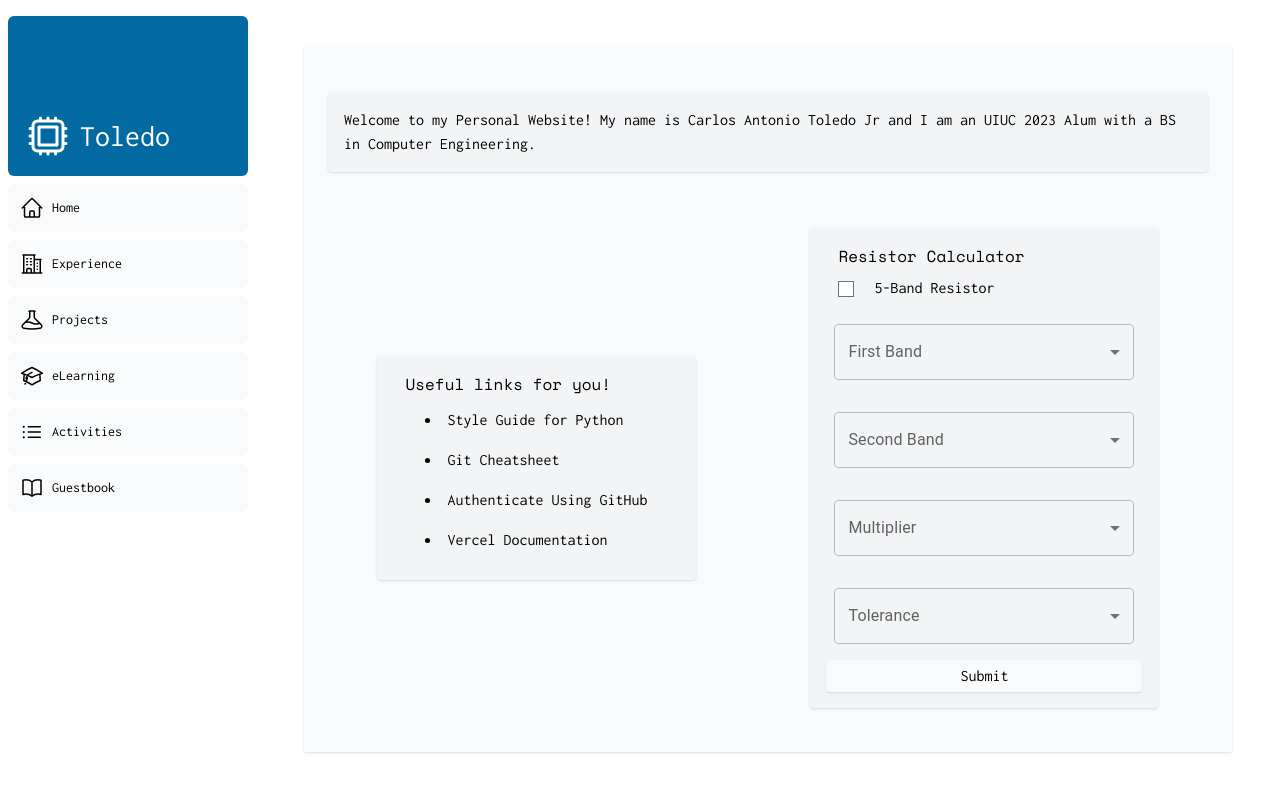
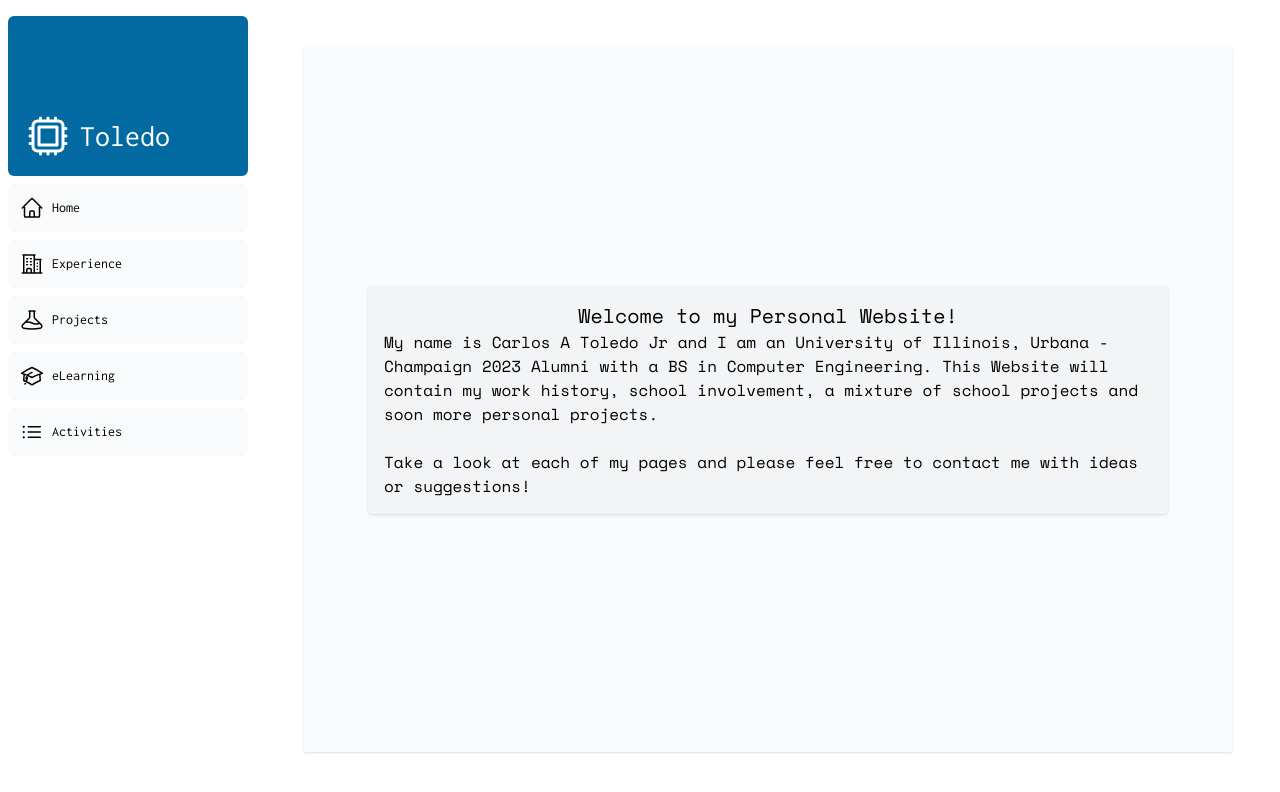
Before and after one commit to Toledo97/portfolio, a Next.js app: page / in a window 1280 px wide. Shown: the top 792 px of the page. Built offline with nearby package versions, Linux system fonts and the light colour scheme; a web font is replaced by a local one.

Commit message:
basic version

```diff
--- a/app/lib/actions.ts
+++ b/app/lib/actions.ts
@@ -5,6 +5,8 @@ import { sql } from '@vercel/postgres';
 import { revalidatePath } from 'next/cache';
 import { Signature } from "@/app/lib/definitions";
 import { redirect } from 'next/navigation';
+
+
 
 const FormSchema = z.object({
     user_id: z.string(),
--- a/app/page.tsx
+++ b/app/page.tsx
@@ -1,16 +1,20 @@
+
 import { Metadata } from 'next';
 import SideNav from '@/app/ui/dashboard/sidenav';
 import { LinkCard } from '@/app/ui/dashboard/my-cards';
-import { ResistorFrom } from '@/app/ui/dashboard/my-form';
+// import { AccordionExpandDefault } from '@/app/ui/dashboard/my-form';
+import { mono, inconsolata } from '@/app/ui/fonts';
+
+
 
 export const metadata: Metadata = {
   title: 'Landing Page',
 };
 
-export default function Page() {
+
+export default async function Page() {
   const linkTitle = "Useful links for you!";
   const formTitle = "Resistor Calculator"
-
 
   return (
     <main className="flex h-screen flex-col md:flex-row md:overflow-hidden">
@@ -19,17 +23,44 @@ export default function Page() {
         <SideNav />
       </div>
 
+      <div className="flex lg:p-12 p-6 w-full overflow-y-auto">
+        <div className="flex grow flex-wrap justify-center gap-4 bg-gray-50 shadow p-16 ">
 
-      <div className="flex lg:p-12 p-6 w-full">
-        <div className="flex flex-row grow flex-wrap justify-center gap-4 bg-gray-50 shadow p-6 ">
+
 
         <div className="m-auto overflow-clip shadow p-4 rounded bg-gray-100">
-        <div className="relative flex w-full flex-col">
-            Welcome to my Personal Website! My name is Carlos Antonio Toledo Jr and I am an UIUC 2023 Alum with a BS in Computer Engineering.
-        </div></div>
+              <h1 className={`${mono.className} text-xl text-center`}>Welcome to my Personal Website!</h1>
 
-        <LinkCard title={linkTitle} />
-        <ResistorFrom title={formTitle} />
+              <p className={`${mono.className}`}>
+                My name is Carlos A Toledo Jr and I am an University of Illinois, Urbana - Champaign 2023 Alumni with a BS in Computer Engineering. This Website will contain my work history, school involvement, a mixture of school projects and soon more personal projects.
+                <br />
+                <br />
+
+                Take a look at each of my pages and please feel free to contact me with ideas or suggestions!
+
+              </p>
+
+
+            </div>
+
+        {/* <Grid container rowSpacing={1} columnSpacing={{ xs: 1, sm: 2, md: 3 }}>
+          <Grid xs={12}>
+
+          </Grid>
+
+          <Grid xs={4}>
+            <LinkCard title={linkTitle} />
+          </Grid>
+        </Grid> */}
+
+
+
+
+
+
+
+
+        {/* <AccordionExpandDefault title={formTitle} /> */}
 
         </div>
       </div>
--- a/app/ui/dashboard/my-cards.tsx
+++ b/app/ui/dashboard/my-cards.tsx
@@ -19,7 +19,7 @@ import Modal from '@mui/material/Modal';
 
 const links = [
     { name: 'email', href: 'mailto:toledojr7@hotmail.com', icon: EnvelopeIcon },
-    { name: 'personal', href: '', icon: UserIcon },
+    // { name: 'personal', href: '', icon: UserIcon },
     { name: 'linkedIn', href: 'https://www.linkedin.com/in/carlos-a-toledo-jr-10a998156/', icon: LinkIcon },
 ]
 
--- a/app/ui/dashboard/my-form.tsx
+++ b/app/ui/dashboard/my-forms.tsx
@@ -8,6 +8,15 @@ import Select from '@mui/material/Select';
 import { FormProps } from "@/app/lib/definitions";
 import { mono, inconsolata } from '@/app/ui/fonts';
 import Brightness1Icon from '@mui/icons-material/Brightness1';
+
+import Accordion from '@mui/material/Accordion';
+import AccordionSummary from '@mui/material/AccordionSummary';
+import ExpandMoreIcon from '@mui/icons-material/ExpandMore';
+import Typography from '@mui/material/Typography';
+
+import emailjs from '@emailjs/browser';
+import { useRef } from 'react';
+
 
 const bands = [
     ["Black", 0], ["Brown", 1], ["Red", 2],
@@ -29,7 +38,27 @@ const tolerance = [
     ["Gold", "5%"], ["Silver", "10%"],
 ]
 
-export function ResistorFrom(props: FormProps){
+export function AccordionExpandDefault(props: FormProps) {
+    return (
+    <div>
+        <Accordion defaultExpanded>
+          <AccordionSummary
+            expandIcon={<ExpandMoreIcon />}
+            aria-controls="panel1-content"
+            id="panel1-header"
+          >
+            <Typography>{props.title}</Typography>
+          </AccordionSummary>
+
+            <ResistorFrom/>
+
+        </Accordion>
+    </div>
+  );
+}
+
+function ResistorFrom(){
+
     const [checked, setCheck] = React.useState(false);
     const [color1, setColor1] = React.useState('');
     const [color2, setColor2] = React.useState('');
@@ -44,8 +73,6 @@ export function ResistorFrom(props: FormProps){
 
     return(
         <div className="m-auto overflow-clip shadow rounded p-4 bg-gray-100">
-            <h1 className={`${mono.className} mx-3 mb-2`}>{props.title}</h1>
-
             <div className=" relative flex w-full flex-col">
                 <div className=" z-10 flex flex-col flex-wrap flex-wrap">
                     <form className="flex flex-col gap-2">
@@ -107,3 +134,33 @@ function DropDown (title:String, dataIn, color, setColor) {
         </div>
       );
 }
+
+
+
+export const ContactUs = () => {
+const form = useRef();
+
+const sendEmail = (e) => {
+e.preventDefault();
+// service_id, templte_id and public key will get from Emailjs website when you create account and add template service and email service
+emailjs.sendForm('YOUR_SERVICE_ID', 'YOUR_TEMPLATE_ID', form.current,
+'YOUR_PUBLIC_KEY')
+  .then((result) => {
+      console.log(result.text);
+  }, (error) => {
+      console.log(error.text);
+  });
+};
+
+return (
+<form ref={form} onSubmit={sendEmail}>
+  <label>Name</label>
+  <input type="text" name="user_name" />
+  <label>Email</label>
+  <input type="email" name="user_email" />
+  <label>Message</label>
+  <textarea name="message" />
+  <input type="submit" value="Send" />
+</form>
+);
+};
--- a/app/ui/dashboard/my-modal.tsx
+++ b/app/ui/dashboard/my-modal.tsx
@@ -23,19 +23,19 @@ export default function BasicModal () {
       <Box sx={style}>
         <Typography id="modal-modal-title" variant="h6" component="h2">
           <div className='text-center'>
-            <b>About Me! </b><hr></hr>
+            <b>Conact Me! </b><hr></hr>
           </div>
         </Typography>
         <Typography id="modal-modal-description" sx={{ mt: 2 }}>
-          <p className={"indent-5"}>
-            I am a first generation college graduate with a BS in Computer Engineering. I am of Mexican and Puerto Rican descent and I was born and raised in Elgin, Illinois.
-            Professionally, my interests align with Full Stack Development and even more so Backend Development. I enjoy a challenge with a meaningful impact, I want my work to help people.
-          </p>
-
-          <p className={"indent-5"}>
-            I initially was interested in computer hardware development in my studies, but my first internships quickly changed my mind and I now enjoy software development a lot more. My favorite course I have taken
-            was my Database Systems course where we made a web-application to display Youtube data from Kaggle.
-          </p>
+          <b>
+            Professional Email:
+          </b>
+          {' toledojr7@hotmail.com'}
+          <br></br>
+          <b>
+            Personal Email:
+          </b>
+          {' toledojr7@gmail.com'}
           </Typography>
         </Box>
     </div>
--- a/app/ui/dashboard/nav-links.tsx
+++ b/app/ui/dashboard/nav-links.tsx
@@ -21,7 +21,7 @@ const links = [
   { name: 'Projects', href: '/dashboard/projects', icon: BeakerIcon },
   { name: 'eLearning', href: '/dashboard/elearning', icon: AcademicCapIcon },
   { name: 'Activities', href: '/dashboard/activities', icon: ListBulletIcon },
-  { name: 'Guestbook', href: '/dashboard/guestbook', icon: BookOpenIcon }
+  // { name: 'Guestbook', href: '/dashboard/guestbook', icon: BookOpenIcon }
 ];
 
 export default function NavLinks() {
--- a/package.json
+++ b/package.json
@@ -10,12 +10,15 @@
     "lint": "next lint"
   },
   "dependencies": {
+    "@emailjs/browser": "^4.3.3",
     "@emotion/react": "^11.11.4",
     "@emotion/styled": "^11.11.0",
     "@heroicons/react": "^2.0.18",
     "@material-tailwind/react": "^2.1.8",
     "@mui/icons-material": "^5.15.13",
     "@mui/material": "^5.15.13",
+    "@mui/x-data-grid": "^6.19.6",
+    "@sendgrid/mail": "^8.1.1",
     "@tailwindcss/forms": "^0.5.7",
     "@types/node": "20.5.7",
     "@vercel/postgres": "^0.5.1",
```
Also changed, not shown: 1 other file (tests, documents, lock files or other folders).
